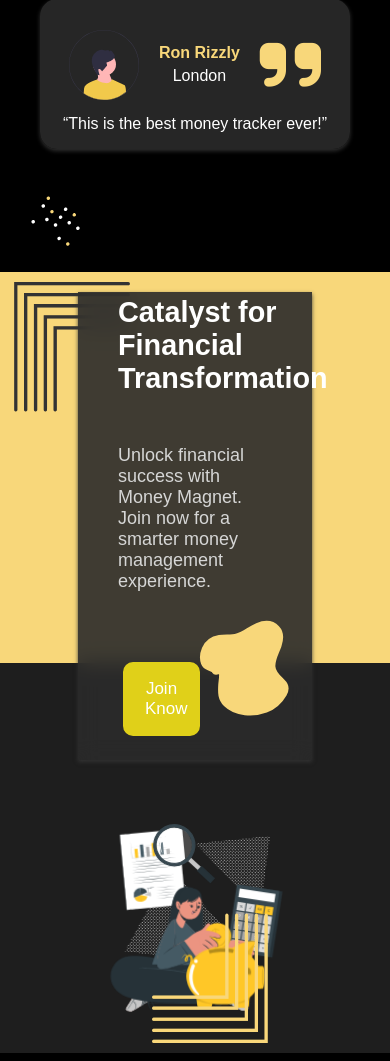
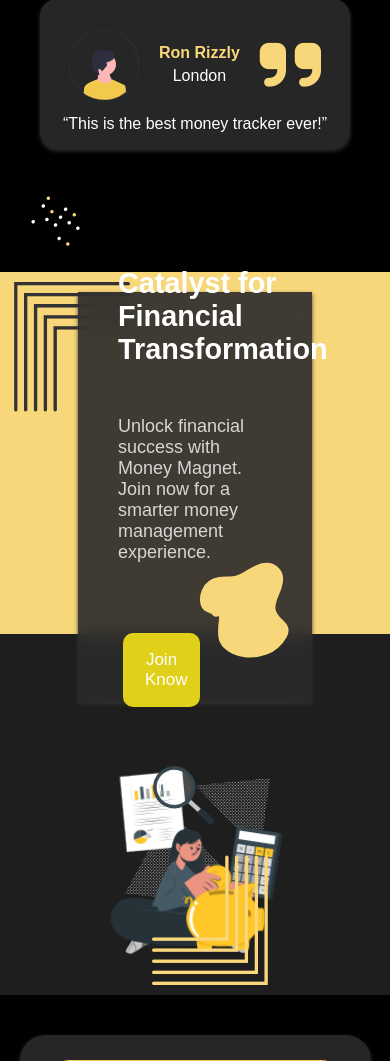
Before and after one commit to elijahgummer/MoneyMagnet-Budget-Expense-Managment-Web-App, a PHP site: page /home.php in a window 390 px wide. Shown: the part 2358-3419 px from the top of the page. Run offline with PHP 8.4, Linux system fonts and the light colour scheme; some web fonts are replaced.

Commit message:
changed the hieght of the content card

```diff
--- a/MoneyMagnet/css/home.css
+++ b/MoneyMagnet/css/home.css
@@ -841,6 +841,7 @@
   #action .content {
     width: 60%;
     margin: 20px;
+    height: 410px;
   }
   /* FAQ AREA RESPONSIVNESS */
   /* FOOTER RESPONSIVNESS */
```
